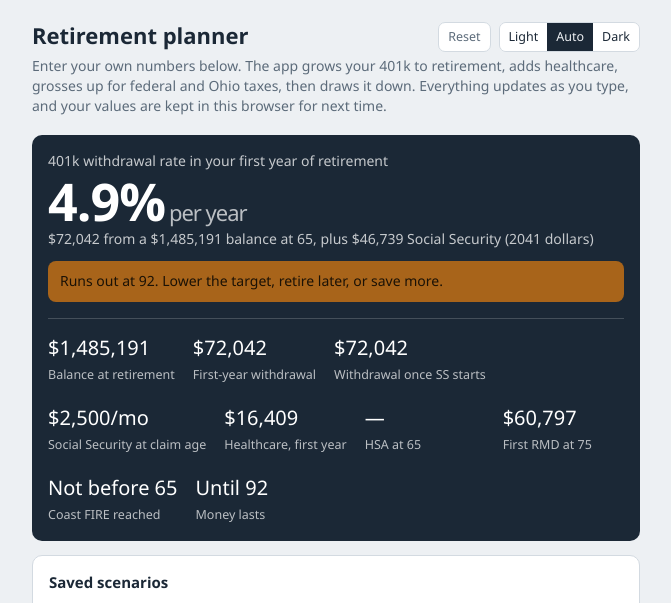
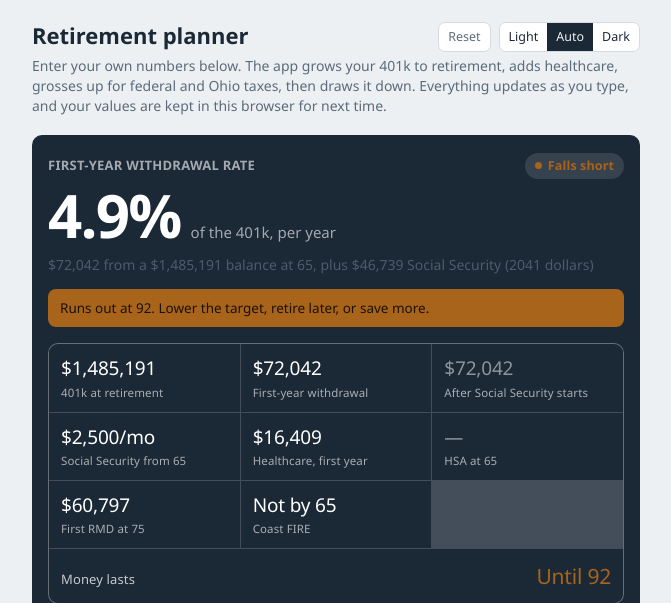
Before and after one commit to jbexten89/Retirement-Planner, a plain HTML site: page index.html in a window 1280 px wide. Shown: the top 603 px of the page, without its empty margins (304-975 px from the left). Drawn offline with Linux system fonts and the light colour scheme.

Commit message:
Polish hero: status pill, stat tile grid, full-width money-lasts row
Co-Authored-By: Claude Fable 5.1 <noreply@anthropic.com>
Claude-Session: https://claude.ai/code/session_01JGT3L3UfPGThAH1zzsTL9V

```diff
--- a/index.html
+++ b/index.html
@@ -52,18 +52,31 @@
   h2{font-size:15px;font-weight:600;margin:0 0 12px}
 
   /* hero */
-  .hero{background:var(--hero);color:var(--hero-ink);border:0}
-  .hero .big{font-size:52px;font-weight:600;line-height:1;letter-spacing:-.02em;margin:4px 0 2px}
-  .hero .big small{font-size:22px;font-weight:500;opacity:.7;margin-left:4px}
-  .hero .lead{font-size:14px;opacity:.75;margin:0}
-  .hero .verdict{margin:12px 0 0;padding:10px 12px;border-radius:8px;font-size:14px;font-weight:500}
-  .verdict.ok{background:var(--hero-chip)}
+  .hero{background:var(--hero);color:var(--hero-ink);border:0;padding:18px 16px 14px}
+  .hero .leadrow{display:flex;justify-content:space-between;align-items:center;gap:10px;margin-bottom:6px}
+  .hero .lead{font-size:13px;letter-spacing:.02em;text-transform:uppercase;opacity:.6;margin:0;font-weight:600}
+  .hero .big{font-size:60px;font-weight:600;line-height:1;letter-spacing:-.03em;margin:0;display:flex;align-items:baseline;gap:10px;flex-wrap:wrap}
+  .hero .big small{font-size:15px;font-weight:500;opacity:.6;letter-spacing:0}
+  .hero .pill{display:inline-flex;align-items:center;gap:6px;font-size:12.5px;font-weight:600;padding:4px 10px;border-radius:999px;background:var(--hero-chip);color:var(--green);letter-spacing:.01em;vertical-align:middle}
+  .hero .pill::before{content:'';width:7px;height:7px;border-radius:50%;background:currentColor}
+  .hero .pill.warn{color:var(--amber)}
+  .hero .sub{font-size:14px;opacity:.78;margin:10px 0 0;line-height:1.4}
+  .hero .verdict{margin:14px 0 0;padding:10px 12px;border-radius:8px;font-size:13.5px;font-weight:500;line-height:1.4}
+  .verdict.ok{background:var(--hero-chip);opacity:.9}
   .verdict.warn{background:var(--amber);color:#1B1206}
-  .hero .row{display:flex;gap:18px;margin-top:16px;padding-top:14px;border-top:1px solid var(--hero-line);flex-wrap:wrap}
-  .hero .row div{min-width:120px}
-  .hero .row b{display:block;font-size:20px;font-weight:500}
-  .hero .row span{font-size:12.5px;opacity:.7}
-
+  .hero .stats{display:grid;grid-template-columns:1fr 1fr;gap:1px;background:var(--hero-line);border:1px solid var(--hero-line);border-radius:10px;overflow:hidden;margin-top:16px}
+  .hero .stats div{background:var(--hero);padding:11px 12px 10px;min-width:0}
+  .hero .stats div.wide{grid-column:1/-1;display:flex;justify-content:space-between;align-items:baseline;gap:12px;padding:12px 12px}
+  .hero .stats div.wide span{font-size:13px;opacity:.75}
+  .hero .stats div.wide b{font-size:21px}
+  .hero .stats b{display:block;font-size:19px;font-weight:500;letter-spacing:-.01em;white-space:nowrap;overflow:hidden;text-overflow:ellipsis}
+  .hero .stats span{display:block;font-size:11.5px;opacity:.62;margin-top:2px;letter-spacing:.01em}
+  .hero .stats .wide span{margin:0}
+  .hero .stats .hl b{color:var(--green)}
+  .hero .stats .warn b{color:var(--amber)}
+  .hero .stats .wide.hl b{color:var(--green)} .hero .stats .wide.warn b{color:var(--amber)}
+  .hero .stats .muted b{opacity:.5}
+  @media (min-width:480px){.hero .stats{grid-template-columns:repeat(3,1fr)} .hero .stats div.wide{grid-column:1/-1}}
   /* inputs */
   .field{display:grid;grid-template-columns:1fr auto;align-items:center;gap:6px 10px;padding:9px 0;border-bottom:1px solid var(--line)}
   .field:last-child{border-bottom:0}
@@ -102,7 +115,7 @@
   .sched tr.rmd td:first-child::after{content:' RMD';font-size:10px;color:var(--amber);font-weight:600}
   .sched tr.out td{color:var(--amber)}
   .schedCtl{display:flex;gap:8px;align-items:center;flex-wrap:wrap;margin-bottom:8px;font-size:13px}
-  @media (prefers-reduced-motion:no-preference){.hero .big{transition:opacity .15s}}
+  @media (prefers-reduced-motion:no-preference){.hero .big span{transition:opacity .15s}}
 </style>
 </head>
 <body>
@@ -112,20 +125,20 @@
   <p class="sub">Enter your own numbers below. The app grows your 401k to retirement, adds healthcare, grosses up for federal and Ohio taxes, then draws it down. Everything updates as you type, and your values are kept in this browser for next time.</p>
 
   <section class="hero" aria-live="polite">
-    <p class="lead">401k withdrawal rate in your first year of retirement</p>
-    <div class="big"><span id="rate">—</span><small>per year</small></div>
-    <p class="lead" id="rateSub"></p>
+    <div class="leadrow"><p class="lead">First-year withdrawal rate</p><span class="pill" id="pill"></span></div>
+    <div class="big"><span id="rate">—</span><small>of the 401k, per year</small></div>
+    <p class="sub" id="rateSub"></p>
     <div class="verdict ok" id="verdict"></div>
-    <div class="row">
-      <div><b id="balRet">—</b><span>Balance at retirement</span></div>
+    <div class="stats">
+      <div><b id="balRet">—</b><span>401k at retirement</span></div>
       <div><b id="wdRet">—</b><span>First-year withdrawal</span></div>
-      <div><b id="wdSS">—</b><span>Withdrawal once SS starts</span></div>
-      <div><b id="ssBen">—</b><span>Social Security at claim age</span></div>
+      <div><b id="wdSS">—</b><span>After Social Security starts</span></div>
+      <div><b id="ssBen">—</b><span>Social Security</span></div>
       <div><b id="medFirst">—</b><span>Healthcare, first year</span></div>
       <div><b id="hsaRet">—</b><span id="hsaRetLbl">HSA at retirement</span></div>
       <div><b id="rmdFirst">—</b><span id="rmdFirstLbl">First RMD</span></div>
-      <div><b id="coastAge">—</b><span>Coast FIRE reached</span></div>
-      <div><b id="lasts">—</b><span>Money lasts</span></div>
+      <div><b id="coastAge">—</b><span>Coast FIRE</span></div>
+      <div id="lastsTile" class="wide"><span>Money lasts</span><b id="lasts">—</b></div>
     </div>
   </section>
 
@@ -428,15 +441,15 @@ const SD=[["3301","Ada EVSD","Hardin, Hancock",0.015,"T"],["2301","Amanda-Clearc
       :`${fmt(wRet)} from a ${fmt(b)} balance at ${retAge}, plus ${fmt(first.ssNom)} Social Security (${retYear} dollars)`;
     $('balRet').textContent=fmt(b);
     $('wdRet').textContent=fmt(wRet);
-    $('wdSS').textContent=fmt(afterSS.wNom)+(afterSS.age>retAge?` at ${afterSS.age}`:'');
-    $('ssBen').textContent=fmt(ssAnnual/12)+'/mo';
-    $('medFirst').textContent=fmt(first.medNom)+(retAge<65?' (pre-Medicare)':'');
+    $('wdSS').textContent=fmt(afterSS.wNom)+(afterSS.age>retAge?` at ${afterSS.age}`:''); $('wdSS').parentElement.className=afterSS.age>retAge?'':'muted';
+    $('ssBen').textContent=fmt(ssAnnual/12)+'/mo'; $('ssBen').nextElementSibling.textContent=`Social Security from ${claimAge}`;
+    $('medFirst').textContent=fmt(first.medNom); $('medFirst').nextElementSibling.textContent=retAge<65?'Healthcare, first year (pre-Medicare)':'Healthcare, first year';
     $('hsaRetLbl').textContent=`HSA at ${retAge}`;
-    $('hsaRet').textContent=hsaAtRet>0?fmt(hsaAtRet):'—';
+    $('hsaRet').textContent=hsaAtRet>0?fmt(hsaAtRet):'—'; $('hsaRet').parentElement.className=hsaAtRet>0?'':'muted';
     $('rmdFirstLbl').textContent=`First RMD at ${rmdAge}`;
-    $('rmdFirst').textContent=firstRmd?fmt(firstRmd.rmdNom):'—';
+    $('rmdFirst').textContent=firstRmd?fmt(firstRmd.rmdNom):'—'; $('rmdFirst').parentElement.className=firstRmd?'':'muted';
     const coastAge=coastMonth===null?null:age+coastMonth/12;
-    $('coastAge').textContent=coastMonth===null?`Not before ${retAge}`:coastMonth===0?'Already':`Age ${coastAge.toFixed(1)}`;
+    $('coastAge').textContent=coastMonth===null?`Not by ${retAge}`:coastMonth===0?'Reached':`Age ${coastAge.toFixed(1)}`; $('coastAge').parentElement.className=coastMonth===null?'':'hl';
 
     // Coast FIRE table
     const todayNeed=fireNumber/Math.pow(1+g,yrs);
@@ -458,11 +471,12 @@ const SD=[["3301","Ada EVSD","Hardin, Hancock",0.015,"T"],["2301","Amanda-Clearc
         return `<tr class="${cls}"><td>${r.age}</td><td>${r.year}</td><td>${f0(r.start*m)}</td><td>${f0(r.w*m)}</td><td>${r.ss?f0(r.ss*m):'—'}</td><td>${f0(r.tax*m)}</td><td>${f0(r.med*m)}</td><td>${r.hsa?f0(r.hsa*m):'—'}</td><td>${f0(r.spend*m)}</td>${endSide>0?`<td>${r.side?f0(r.side*m):'—'}</td>`:''}</tr>`; }).join('')+'</tbody>';
 
     $('coastTable').innerHTML=cr.map(r=>`<tr><td class="${r[2]}">${r[0]}</td><td class="${r[2]}">${r[1]}</td></tr>`).join('');
-    $('lasts').textContent=lastsAge?`Until ${lastsAge}`:`Past ${endAge}`;
+    $('lasts').textContent=lastsAge?`Until ${lastsAge}`:`To ${endAge}+`;
     const v=$('verdict');
-    if(lastsAge){ v.className='verdict warn'; v.textContent=`Runs out at ${lastsAge}. Lower the target, retire later, or save more.`; }
-    else if(rate<=0.04){ v.className='verdict ok'; v.textContent=`Under the 4% guideline. Left at ${endAge}: ${fmt(endBal+endSide)} in ${new Date().getFullYear()+Math.round(endAge-age)} dollars${endSide>0?` (${fmt(endSide)} of it in the taxable account)`:''}.`; }
-    else { v.className='verdict warn'; v.textContent=`Above the 4% guideline, but lasts to ${endAge} at these assumptions. Little margin for a bad early market.`; }
+    const pill=$('pill'), lt=$('lastsTile');
+    if(lastsAge){ v.className='verdict warn'; v.textContent=`Runs out at ${lastsAge}. Lower the target, retire later, or save more.`; pill.className='pill warn'; pill.textContent='Falls short'; lt.className='wide warn'; }
+    else if(rate<=0.04){ pill.className='pill'; pill.textContent='On track'; lt.className='wide hl'; v.className='verdict ok'; v.textContent=`Under the 4% guideline. Left at ${endAge}: ${fmt(endBal+endSide)} in ${new Date().getFullYear()+Math.round(endAge-age)} dollars${endSide>0?` (${fmt(endSide)} of it in the taxable account)`:''}.`; }
+    else { pill.className='pill warn'; pill.textContent='Thin margin'; lt.className='wide'; v.className='verdict warn'; v.textContent=`Above the 4% guideline, but lasts to ${endAge} at these assumptions. Little margin for a bad early market.`; }
 
     // RMD table
     const rr=[[`RMD age (born ${birthYear})`,String(rmdAge),'']];
```
